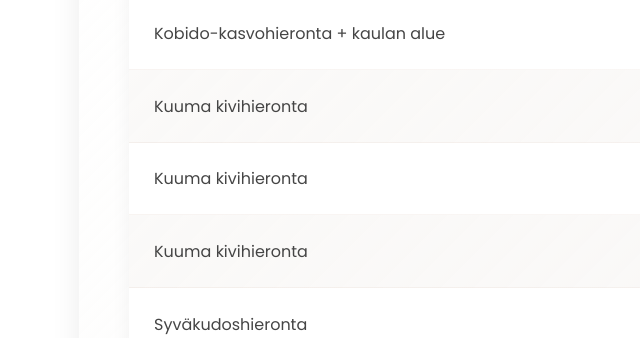
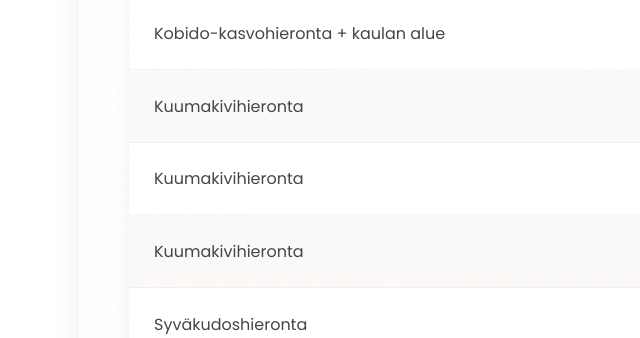
Before and after one commit to Vladitis/Healthybodypro, a plain HTML site: page palvelut.html in a window 1280 px wide. Shown: the part 2272-2610 px from the top of the page, 0-640 px from the left. Drawn offline with Linux system fonts and the light colour scheme.

Commit message:
Update palvelut.html

```diff
--- a/palvelut.html
+++ b/palvelut.html
@@ -429,8 +429,8 @@
                 </div>
 
                 <div class="service-description fade-in stagger-1">
-                    <h3>Kuuma kivihieronta</h3>
-                    <p><span class="highlight">Kuuma kivihieronta on hoitomuoto</span>, jossa käytetään sileitä, lämmitettyjä kiviä hieronnan apuvälineinä. Perinteisesti hieronnassa käytetään basalttikiviä, jotka on lämmitetty 50-60°C lämpötilaan. Kiviä sijoitetaan kehon eri alueille ja niitä käytetään myös hierontaan.</p>
+                    <h3>Kuumakivihieronta</h3>
+                    <p><span class="highlight">Kuumakivihieronta on hoitomuoto</span>, jossa käytetään sileitä, lämmitettyjä kiviä hieronnan apuvälineinä. Perinteisesti hieronnassa käytetään basalttikiviä, jotka on lämmitetty 50-60°C lämpötilaan. Kiviä sijoitetaan kehon eri alueille ja niitä käytetään myös hierontaan.</p>
                     <p>Kivien lämpö auttaa rentouttamaan lihaksia, lievittämään stressiä ja parantamaan verenkiertoa. Lämpö kulkeutuu syvälle lihaksiin, mikä auttaa vapauttamaan jännitystä ja lievittämään kipua. Hoito on erinomainen vaihtoehto henkilöille, jotka kärsivät lihaskivuista, stressistä, unettomuudesta tai väsymyksestä.</p>
                 </div>
 
@@ -470,17 +470,17 @@
                             <td class="price">89 €</td>
                         </tr>
                         <tr>
-                            <td>Kuuma kivihieronta</td>
+                            <td>Kuumakivihieronta</td>
                             <td>60 min</td>
                             <td class="price">75 €</td>
                         </tr>
                         <tr>
-                            <td>Kuuma kivihieronta</td>
+                            <td>Kuumakivihieronta</td>
                             <td>90 min</td>
                             <td class="price">95 €</td>
                         </tr>
                         <tr>
-                            <td>Kuuma kivihieronta</td>
+                            <td>Kuumakivihieronta</td>
                             <td>120 min</td>
                             <td class="price">125 €</td>
                         </tr>
```
